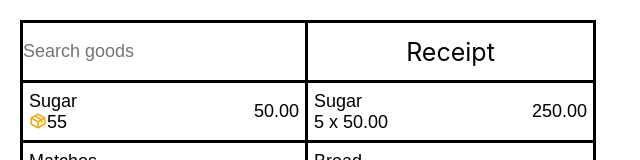
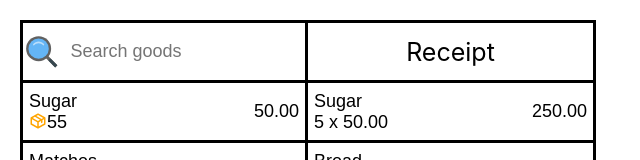
Before and after one commit to lConstantine/warehouse-app, a React (Create React App) app: page / in a window 1280 px wide. Shown: the top 160 px of the page, without its empty margins (0-640 px from the left). Built offline with nearby package versions, Linux system fonts and the light colour scheme.

Commit message:
glass icon added

```diff
--- a/src/App.css
+++ b/src/App.css
@@ -95,6 +95,7 @@ button {
 }
 
 .inputWrapper {
+  display: flex;
   height: 60px;
   border-bottom: 3px solid black;
 }
@@ -109,3 +110,8 @@ button {
 .icon {
 display: flex;
 }
+
+.glass {
+  padding-top: 10px;
+  margin-right: 10px;
+}
--- a/src/components/Store.js
+++ b/src/components/Store.js
@@ -1,5 +1,6 @@
 import React from "react"
-import { BiPackage } from 'react-icons/bi';
+import { BiPackage } from 'react-icons/bi'
+import { FcSearch } from 'react-icons/fc'
 
 const Store = ({ store, basket, setStore, setBasket, search, setSearch }) => {
   const handlePassToBasket = (storeItem) => {
@@ -25,6 +26,7 @@ const Store = ({ store, basket, setStore, setBasket, search, setSearch }) => {
     <div className="store">
 
       <div className="inputWrapper">
+        <span className="glass"><FcSearch size="1.5em"/></span>
         <input className="input"
           value={search}
           onChange={(e) => setSearch(e.target.value)}
```
